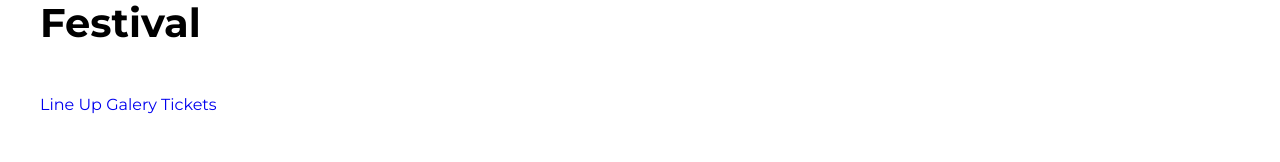
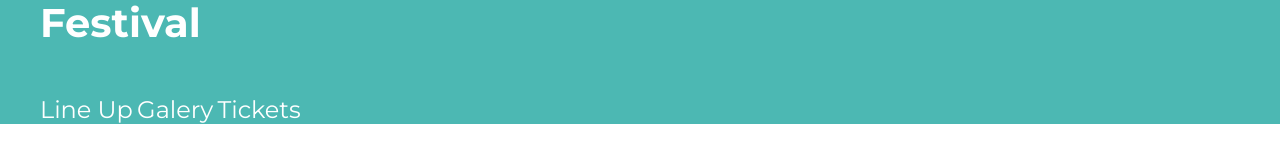
Before and after one commit to NancyMile/musi, a website: page index.html in a window 1280 px wide. Drawn offline with Linux system fonts and the light colour scheme.

Commit message:
scss loyout folder  included on app scc and  compiled

```diff
--- a/src/scss/app.scss
+++ b/src/scss/app.scss
@@ -1 +1,2 @@
 @use 'base';
+@use 'layout';
--- /dev/null
+++ b/src/scss/layout/_header.scss
@@ -0,0 +1,19 @@
+@use 'base/variables' as v;
+.header{
+    background-color: v.$green;
+
+    h1{
+        color: v.$white;
+    }
+}
+
+.main-navigation{
+    a{
+        color: v.$white;
+        font-size: 2.4rem;
+
+        &:hover{
+            color: v.$yellow;
+        }
+    }
+}
--- /dev/null
+++ b/src/scss/layout/_index.scss
@@ -0,0 +1 @@
+@forward 'header';
```
Also changed, not shown: build/css/app.css.
